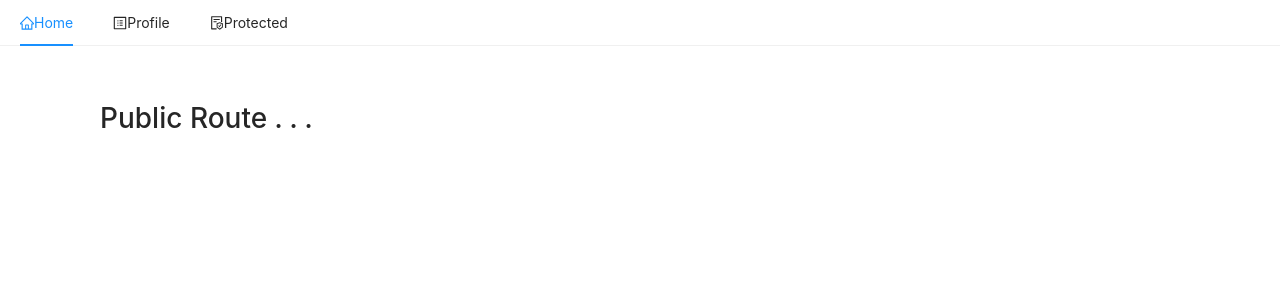
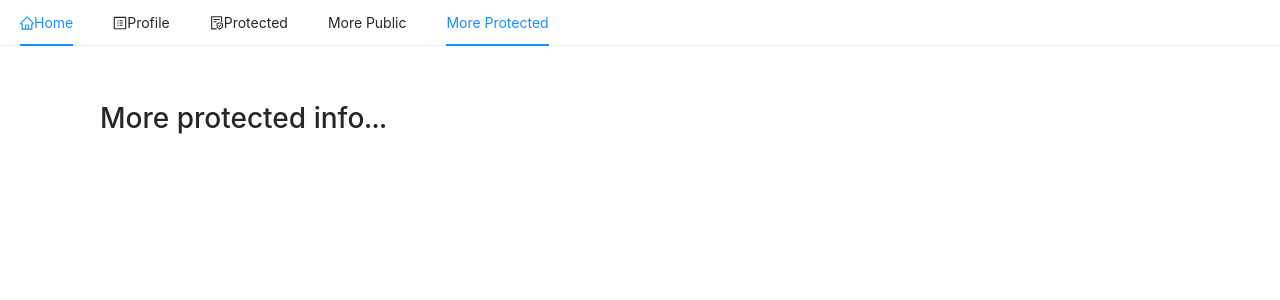
Before and after one commit to tsteelematc/basic-authentication, a React (Create React App) app: page /#/moreprotected in a window 1280 px wide. Shown: the top 300 px of the page. Built offline with nearby package versions, Linux system fonts and the light colour scheme; no server answers; what @aws-amplify/ui-react, aws-amplify would draw is missing.

Commit message:
Goofing around with a #project-05...
Maybe just a new More (public) component...

And review how protected components are working by refactoring to async/await...

Hmm...

Along with a

. Reformat to 'proper' tabbing...

. And add comments ! ! !

#quiz-05

i-o-g

```diff
--- /dev/null
+++ b/src/MoreProtected.js
@@ -0,0 +1,15 @@
+import React from 'react';
+import Container from './Container';
+
+const MoreProtected = () => {
+
+    return (
+        <Container>
+            <h1>
+                More protected info...
+            </h1>
+        </Container>
+    );
+}
+
+export default MoreProtected;
--- /dev/null
+++ b/src/MorePublic.js
@@ -0,0 +1,12 @@
+import React from 'react';
+import Container from './Container';
+
+const MorePublic = () => (
+    <Container>
+        <h1>
+            More public info...
+        </h1>
+    </Container>
+)
+
+export default MorePublic;
--- a/src/Nav.js
+++ b/src/Nav.js
@@ -23,6 +23,16 @@ const Nav = (props) => {
             <FileProtectOutlined />Protected
           </Link>
         </Menu.Item>
+        <Menu.Item key='morepublic'>
+          <Link to='/morepublic'>
+            More Public
+          </Link>
+        </Menu.Item>
+        <Menu.Item key='moreprotected'>
+          <Link to='/moreprotected'>
+            More Protected
+          </Link>
+        </Menu.Item>
       </Menu>
     </div>
   )
--- a/src/Router.js
+++ b/src/Router.js
@@ -15,6 +15,8 @@ import Nav from './Nav';
 import Public from './Public'
 import Protected from './Protected';
 import Profile from './Profile';
+import MorePublic from './MorePublic';
+import MoreProtected from './MoreProtected';
 
 const Router = () => {
     //
@@ -80,6 +82,8 @@ const Router = () => {
           <Route exact path="/" component={Public}/>
           <Route exact path="/protected" component={Protected} />
           <Route exact path="/profile" component={Profile}/>
+          <Route exact path="/morepublic" component={MorePublic}/>
+          <Route exact path="/moreprotected" component={MoreProtected}/>
           <Route component={Public}/>
         </Switch>
       </HashRouter>
```
